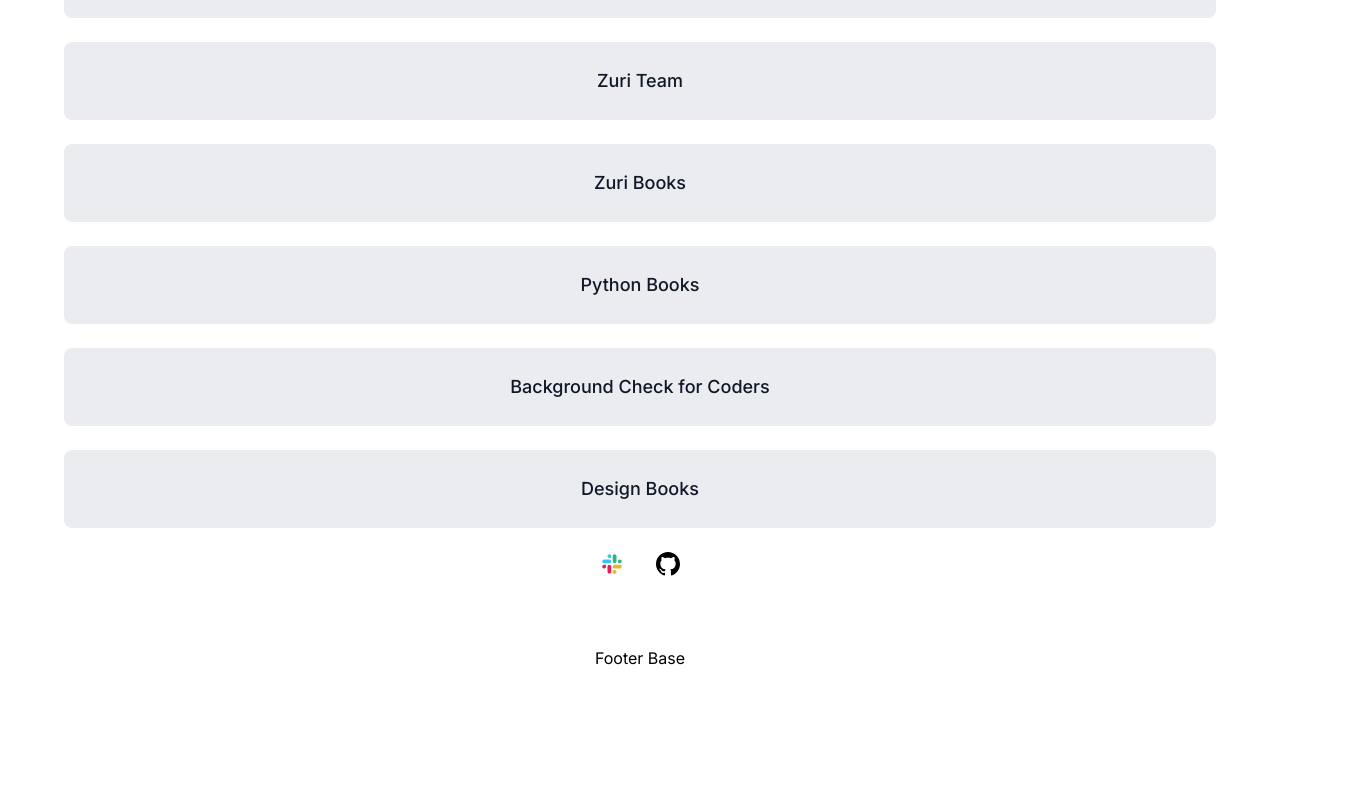
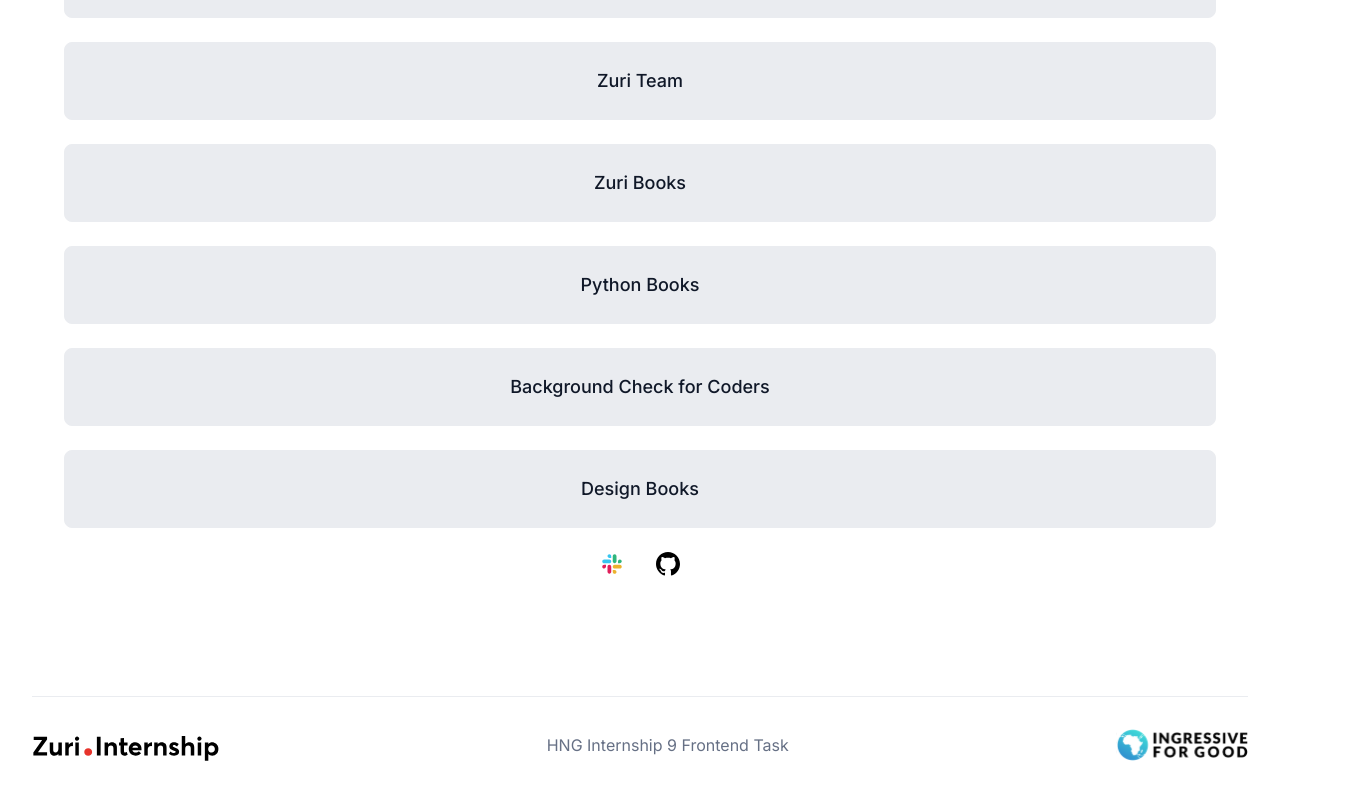
Before and after one commit to iamgreatoni/LinkTree_HNG, a React (Vite) app: page / in a window 1280 px wide. Shown: the part 322-1122 px from the top of the page, 1360 px wide, since content can reach past the window. Before the commit the page ends 990 px from the top, so only its background shows below. Built offline with nearby package versions, Linux system fonts and the light colour scheme.

Commit message:
Web view completed

```diff
--- a/src/components/Footer/Footer.css
+++ b/src/components/Footer/Footer.css
@@ -0,0 +1,43 @@
+.footer {
+    display: flex;
+    flex-direction: column;
+    align-items: center;
+    padding: 48px 32px;
+    gap: 64px;
+
+    width: 1440px;
+    height: 160px;
+}
+
+.footer__container {
+    display: flex;
+    justify-content: space-between;
+    flex-direction: row;
+    align-items: center;
+    border-top: 1px solid #eaecf0;
+    padding-top: 32px;
+    gap: 64px;
+
+    width: 1216px;
+    height: 64px;
+}
+
+.hng__img {
+    width: 187.59px;
+    height: 32px;
+}
+
+.i4g__img {
+    width: 132.13px;
+    height: 32px;
+}
+
+.footer__text {
+    font-family: 'Inter';
+    font-style: normal;
+    font-weight: 400;
+    font-size: 16px;
+    line-height: 24px;
+
+    color: #667085;
+}
--- a/src/components/Footer/Footer.jsx
+++ b/src/components/Footer/Footer.jsx
@@ -1,11 +1,20 @@
 import React from 'react'
 import './Footer.css'
 
+import ZuriIcon from "../../assets/zuri.svg";
+import I4gIcon from "../../assets/I4G.svg";
+
 function Footer() {
   return (
-    <div>
-      Footer Base
-    </div>
+    <footer className="footer">
+      <div className="footer__container">
+        <img src={ZuriIcon} alt="HNG" className="hng__img" />
+        <p className="footer__text">
+          HNG Internship 9 Frontend Task
+        </p>
+        <img src={I4gIcon} alt="Ingressive 4 Good" className="i4g__img" />
+      </div>
+    </footer>
   )
 }
 
--- a/src/components/Profile/ProfileImg/ProfileImg.css
+++ b/src/components/Profile/ProfileImg/ProfileImg.css
@@ -67,7 +67,7 @@
     position: absolute;
     width: 40px;
     height: 40px;
-    left: 400px;
+    right: 208px;
     top: -20px;
     cursor: pointer;
 
```
